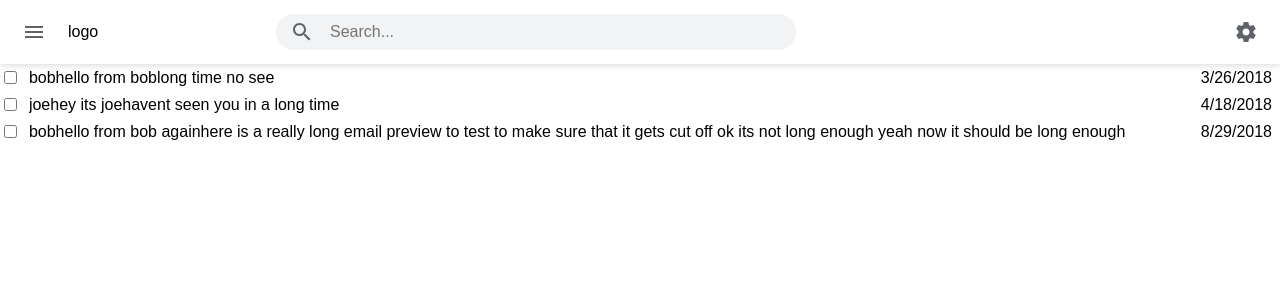
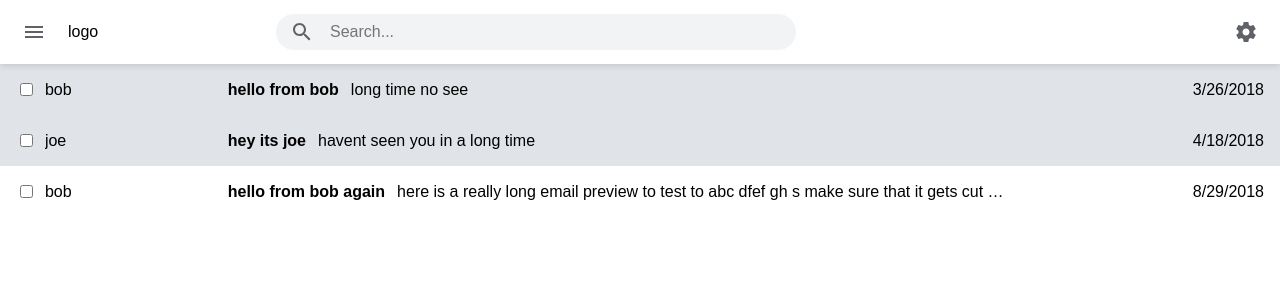
Before and after one commit to staton/email, a React (Create React App) app: page / in a window 1280 px wide. Shown: the top 300 px of the page. Built offline with nearby package versions, Linux system fonts and the light colour scheme.

Commit message:
updated styling for EmailListItem

```diff
--- a/src/components/EmailListItem/EmailListItem.jsx
+++ b/src/components/EmailListItem/EmailListItem.jsx
@@ -16,7 +16,7 @@ export class EmailListItem extends Component {
 	render() {
         const emailSentDate = this.props.email.EmailSentDateTime.toLocaleDateString();
 		return (
-            <li className="EmailListItem">
+            <li className={this.getEmailListItemClassNames()}>
                 <input type="checkbox" />
                 <div className="EmailListItem__marker">&nbsp;&nbsp;</div>
                 <div className="EmailListItem__email-info-container">
@@ -29,6 +29,14 @@ export class EmailListItem extends Component {
 		);
     }
 
+    getEmailListItemClassNames() {
+        var className = 'EmailListItem';
+        var readEmailClassNames = className + ' EmailListItem--read';
+        console.log(this.props.email.Flags.IsUnread);
+        return this.props.email.Flags.IsUnread
+            ? className
+            : readEmailClassNames;
+    }
 }
 
 function mapStateToProps(store, ownProps) {
--- a/src/managers/emailManager.js
+++ b/src/managers/emailManager.js
@@ -19,10 +19,10 @@ class EmailManager {
                 new Date(json.emailSentDateTime),
                 json.deletionDateTime ? new Date(json.deletionDateTime) : null,
                 new EmailFlags(
-                    json.didReply,
-                    json.isImportant,
-                    json.isSpam,
-                    json.isUnread
+                    json.flags.didReply,
+                    json.flags.isImportant,
+                    json.flags.isSpam,
+                    json.flags.isUnread
                 )
             );
         } catch (exception) {
--- a/src/managers/mockApiManager.js
+++ b/src/managers/mockApiManager.js
@@ -61,7 +61,7 @@ class MockApiManager {
                 "ccEmails": [],
                 "bccEmails": [],
                 "subject": "hello from bob again",
-                "preview": "here is a really long email preview to test to make sure that it gets cut off ok its not long enough yeah now it should be long enough",
+                "preview": "here is a really long email preview to test to abc dfef gh s make sure that it gets cut off ok its not long enough yeah now it should be long enough",
                 "body": "",
                 "emailSentDateTime": "2018-08-29T11:58:00Z",
                 "deletionDateTime": "",
--- a/src/models/emailFlags.js
+++ b/src/models/emailFlags.js
@@ -1,6 +1,6 @@
 class EmailFlags {
 
-    get didReply() {
+    get DidReply() {
         return this._didReply;
     }
 
--- a/src/styles/components/_emaillist.scss
+++ b/src/styles/components/_emaillist.scss
@@ -4,4 +4,8 @@
     padding: 0;
     overflow-y: scroll;
     width: 100%;
+
+    @include style-for($var-screen-size-small) {
+        padding-bottom: 96px;
+    }
 }
--- a/src/styles/components/_emaillistitem.scss
+++ b/src/styles/components/_emaillistitem.scss
@@ -1,8 +1,27 @@
 .EmailListItem {
     align-items: center;
+    background-color: $color-email-list-item-unread-background;
     display: flex;
     flex-direction: row;
-    padding: .25rem .5rem .25rem 0;
+    padding: 1rem;
+
+    @include style-for($var-screen-size-small) {
+        padding: .25rem .5rem .25rem 0;
+    }
+
+    &:hover, &:active {
+        background-color: darken($color-email-list-item-unread-background, 5%);
+        cursor: pointer;
+    }
+
+    &.EmailListItem--read {
+        background-color: $color-email-list-item-read-background;
+
+        &:hover, &:active {
+            background-color: darken($color-email-list-item-read-background, 5%);
+            cursor: pointer;
+        }
+    }
 
     & .EmailListItem__email-info-container {
         display: flex;
@@ -17,25 +36,35 @@
 
         & .EmailListItem__sender-name {
             order: 10;
+            width: 15%;
 
             @include style-for($var-screen-size-small) {
                 flex-basis: auto;
+                width: auto;
             }
         }
 
         & .EmailListItem__subject {
+            font-weight: 600;
             order: 20;
+            max-width: 20%;
+            padding-right: .75rem;
 
             @include style-for($var-screen-size-small) {
                 flex-basis: 100%;
+                font-weight: normal;
+                max-width: none;
+                padding-right: 0;
             }
         }
 
         & .EmailListItem__preview {
+            max-width: 50%;
             order: 30;
 
             @include style-for($var-screen-size-small) {
                 flex-basis: 100%;
+                max-width: none;
             }
         }
 
@@ -53,7 +82,7 @@
             }
         }
 
-        & .EmailListItem__subject, .EmailListItem__preview {
+        & .EmailListItem__sender-name, .EmailListItem__subject, .EmailListItem__preview {
             overflow: hidden;
             @include text-overflow(ellipsis);
             white-space: nowrap;
--- a/src/styles/main.css
+++ b/src/styles/main.css
@@ -164,12 +164,27 @@
   padding: 0;
   overflow-y: scroll;
   width: 100%; }
+  @media all and (max-width: 1023px) and (max-height: 1024px) {
+    #root .EmailList {
+      padding-bottom: 96px; } }
 
 #root .EmailListItem {
   align-items: center;
+  background-color: white;
   display: flex;
   flex-direction: row;
-  padding: .25rem .5rem .25rem 0; }
+  padding: 1rem; }
+  @media all and (max-width: 1023px) and (max-height: 1024px) {
+    #root .EmailListItem {
+      padding: .25rem .5rem .25rem 0; } }
+  #root .EmailListItem:hover, #root .EmailListItem:active {
+    background-color: #f2f2f2;
+    cursor: pointer; }
+  #root .EmailListItem.EmailListItem--read {
+    background-color: #e0e3e8; }
+    #root .EmailListItem.EmailListItem--read:hover, #root .EmailListItem.EmailListItem--read:active {
+      background-color: #d1d6dd;
+      cursor: pointer; }
   #root .EmailListItem .EmailListItem__email-info-container {
     display: flex;
     flex-direction: row;
@@ -180,20 +195,30 @@
       #root .EmailListItem .EmailListItem__email-info-container {
         flex-wrap: wrap; } }
     #root .EmailListItem .EmailListItem__email-info-container .EmailListItem__sender-name {
-      order: 10; }
+      order: 10;
+      width: 15%; }
       @media all and (max-width: 1023px) and (max-height: 1024px) {
         #root .EmailListItem .EmailListItem__email-info-container .EmailListItem__sender-name {
-          flex-basis: auto; } }
+          flex-basis: auto;
+          width: auto; } }
     #root .EmailListItem .EmailListItem__email-info-container .EmailListItem__subject {
-      order: 20; }
+      font-weight: 600;
+      order: 20;
+      max-width: 20%;
+      padding-right: .75rem; }
       @media all and (max-width: 1023px) and (max-height: 1024px) {
         #root .EmailListItem .EmailListItem__email-info-container .EmailListItem__subject {
-          flex-basis: 100%; } }
+          flex-basis: 100%;
+          font-weight: normal;
+          max-width: none;
+          padding-right: 0; } }
     #root .EmailListItem .EmailListItem__email-info-container .EmailListItem__preview {
+      max-width: 50%;
       order: 30; }
       @media all and (max-width: 1023px) and (max-height: 1024px) {
         #root .EmailListItem .EmailListItem__email-info-container .EmailListItem__preview {
-          flex-basis: 100%; } }
+          flex-basis: 100%;
+          max-width: none; } }
     #root .EmailListItem .EmailListItem__email-info-container .EmailListItem__sent-date {
       margin-left: auto;
       order: 40; }
@@ -204,7 +229,7 @@
                 * changing the order will prevent it from being the last element.
                 */
           order: 15; } }
-    #root .EmailListItem .EmailListItem__email-info-container .EmailListItem__subject, #root .EmailListItem .EmailListItem__email-info-container .EmailListItem__preview {
+    #root .EmailListItem .EmailListItem__email-info-container .EmailListItem__sender-name, #root .EmailListItem .EmailListItem__email-info-container .EmailListItem__subject, #root .EmailListItem .EmailListItem__email-info-container .EmailListItem__preview {
       overflow: hidden;
       text-overflow: ellipsis;
       -ms-text-overflow: ellipsis;
```
Also changed, not shown: src/styles/base/_colors.scss (+8 -0 lines).
